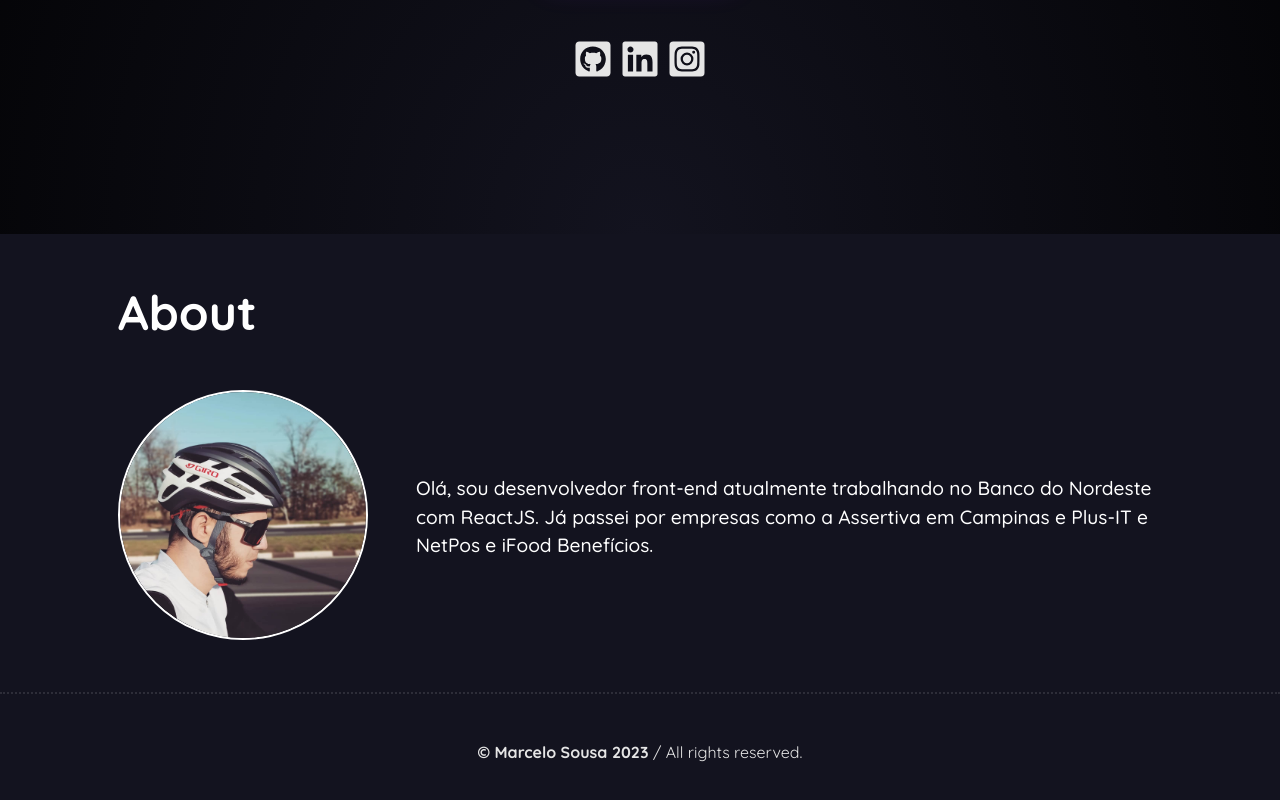
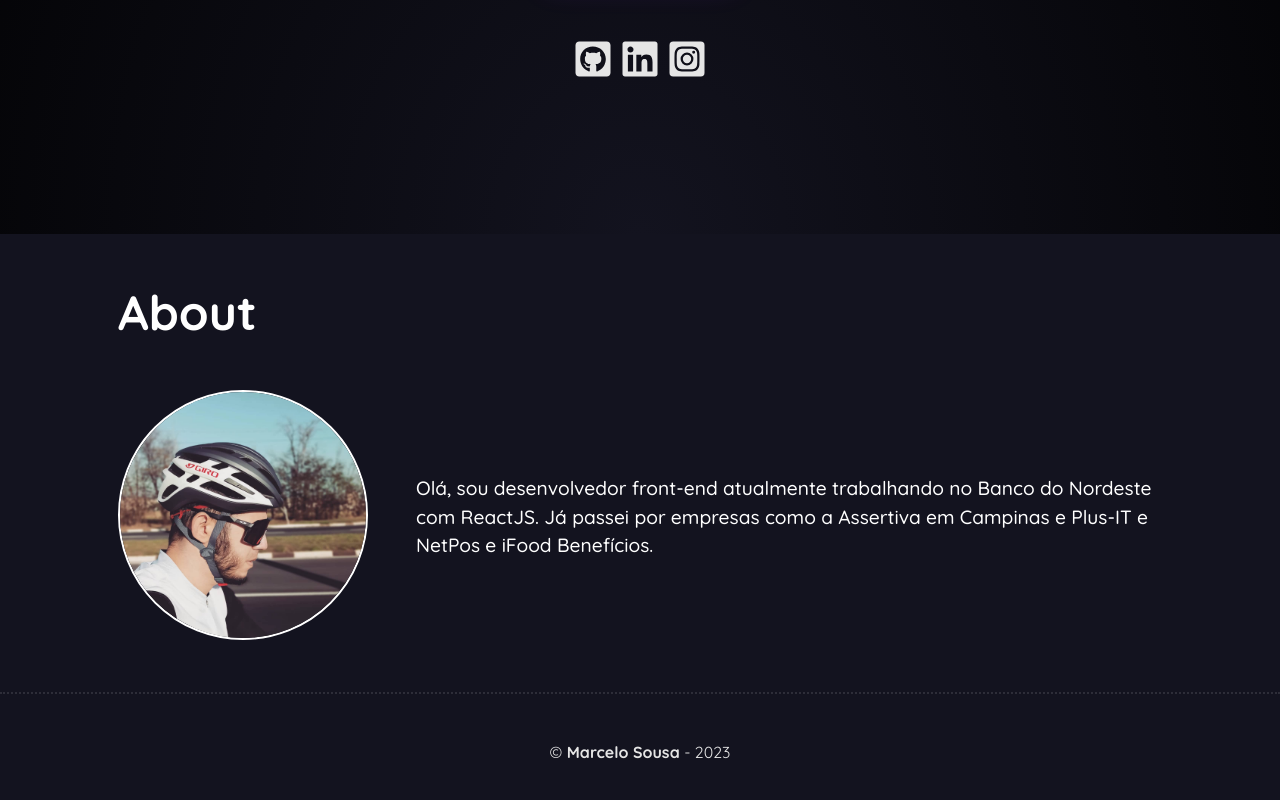
Before and after one commit to mnsmarcelo/site-marcelo-sousa, a Next.js app: page / in a window 1280 px wide. Shown: the part 566-1366 px from the top of the page. Built offline with nearby package versions, Linux system fonts and the light colour scheme.

Commit message:
change text in foooter

```diff
--- a/src/app/components/Footer/Footer.tsx
+++ b/src/app/components/Footer/Footer.tsx
@@ -7,8 +7,9 @@ export const Footer: FC = () => (
     <div className={styles.footerWrapper}>
       <div className={styles.policy}>
         <span>
-          <strong>© Marcelo Sousa 2023 </strong>
-          /  All rights reserved.
+          ©
+          <strong> Marcelo Sousa </strong>
+          - 2023
         </span>
       </div>
     </div>
```
